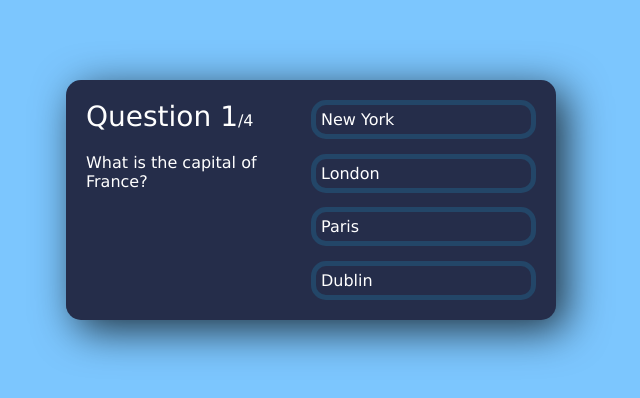
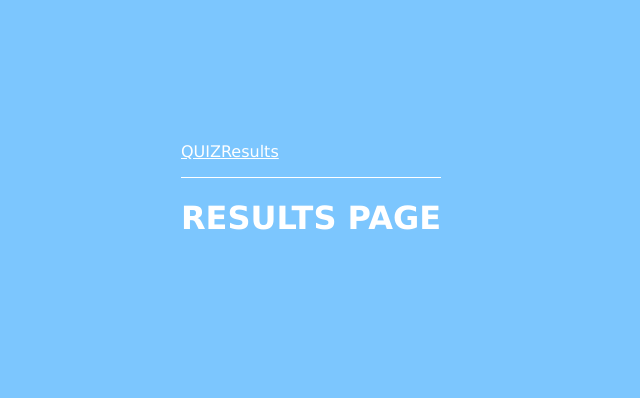
Before and after one commit to IlyaKrapivnoy/react_quiz_selftest, a React (Create React App) app: page /results in a window 1280 px wide. Shown: the part 200-598 px from the top of the page, without its empty margins (329-969 px from the left). Built offline with nearby package versions, Linux system fonts and the light colour scheme.

Commit message:
add React Router

```diff
--- a/package.json
+++ b/package.json
@@ -6,8 +6,10 @@
     "@testing-library/jest-dom": "^5.11.4",
     "@testing-library/react": "^11.1.0",
     "@testing-library/user-event": "^12.1.10",
+    "history": "^5.1.0",
     "react": "^17.0.2",
     "react-dom": "^17.0.2",
+    "react-router-dom": "^6.0.2",
     "react-scripts": "4.0.3",
     "web-vitals": "^1.0.1"
   },
--- a/src/App.js
+++ b/src/App.js
@@ -1,4 +1,5 @@
 import React, { useState } from 'react';
+import Header from './components/Header';
 
 export default function App() {
     const questions = [
@@ -59,6 +60,8 @@ export default function App() {
     };
 
     return (
+        <>
+            <Header />
             <div className='app'>
                 {showScore ? (
                     <div className='score-section'>
@@ -101,5 +104,6 @@ export default function App() {
                     </>
                 )}
             </div>
+        </>
     );
 }
--- /dev/null
+++ b/src/components/Header.jsx
@@ -0,0 +1,17 @@
+import { Link } from 'react-router-dom';
+
+const Header = () => {
+    return (
+        <nav
+            style={{
+                borderBottom: 'solid 1px',
+                paddingBottom: '1rem',
+            }}
+        >
+            <Link to='/'>QUIZ</Link>
+            <Link to='/results'>Results</Link>
+        </nav>
+    );
+};
+
+export default Header;
--- /dev/null
+++ b/src/components/Results.jsx
@@ -0,0 +1,13 @@
+import React from 'react';
+import Header from './Header';
+
+const Test1 = () => {
+    return (
+        <>
+            <Header />
+            <h1>RESULTS PAGE</h1>
+        </>
+    );
+};
+
+export default Test1;
--- a/src/index.js
+++ b/src/index.js
@@ -2,10 +2,17 @@ import React from 'react';
 import ReactDOM from 'react-dom';
 import './index.css';
 import App from './App';
+import { BrowserRouter, Routes, Route } from 'react-router-dom';
+import Results from './components/Results';
 
 ReactDOM.render(
     <React.StrictMode>
-        <App />
+        <BrowserRouter>
+            <Routes>
+                <Route path='/' exact element={<App />} />
+                <Route path='results' element={<Results />} />
+            </Routes>
+        </BrowserRouter>
     </React.StrictMode>,
     document.getElementById('root')
 );
```
Also changed, not shown: 1 other file (tests, documents, lock files or other folders). Lines whose indentation alone changed are shown as unchanged.
